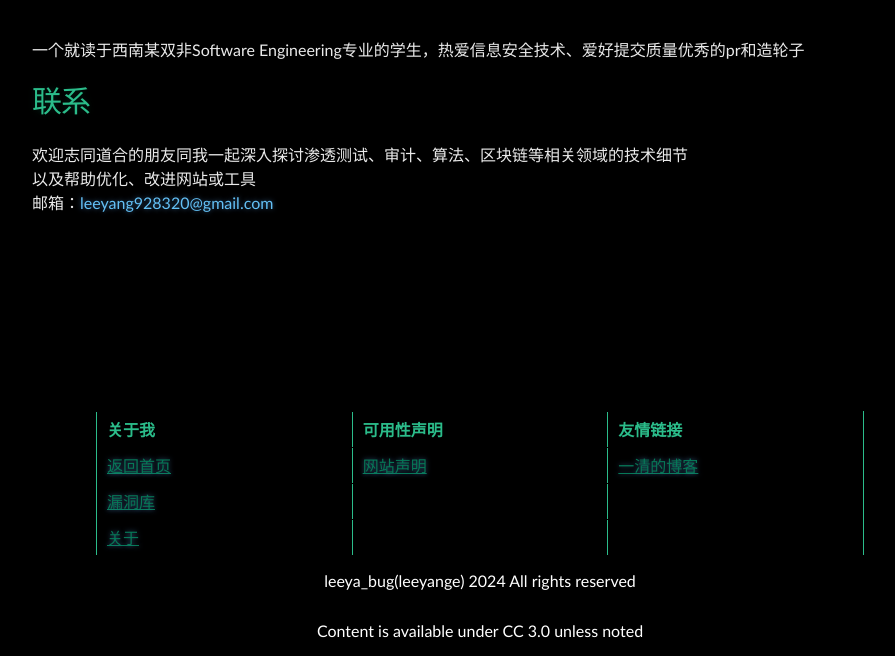
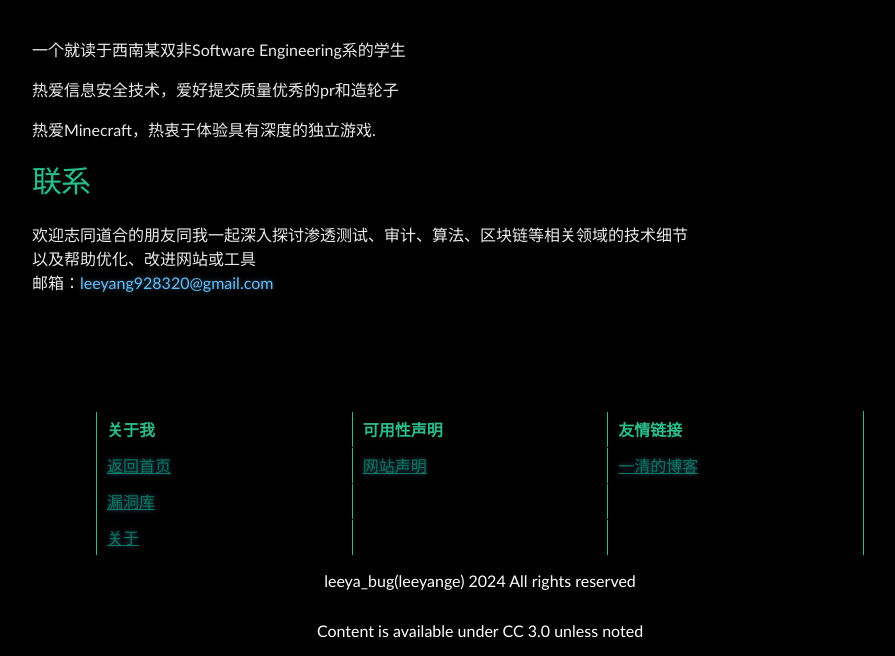
Before and after one commit to Leeyangee/leeyangee.github.io, a Jekyll site: the page built from about.md, in a window 1280 px wide. Shown: the part 439-1095 px from the top of the page, without its empty margins (160-1055 px from the left). Built offline with Jekyll 4.4.1, drawn with Linux system fonts in a browser that asks for light colours.

Commit message:
Update about.md

```diff
--- a/about.md
+++ b/about.md
@@ -3,7 +3,11 @@ layout: page
 title: 关于
 ---
 
-一个就读于西南某双非Software Engineering专业的学生，热爱信息安全技术、爱好提交质量优秀的pr和造轮子
+一个就读于西南某双非Software Engineering系的学生
+
+热爱信息安全技术，爱好提交质量优秀的pr和造轮子
+
+热爱Minecraft，热衷于体验具有深度的独立游戏.
 
 # [](#header-1)联系
 
```
